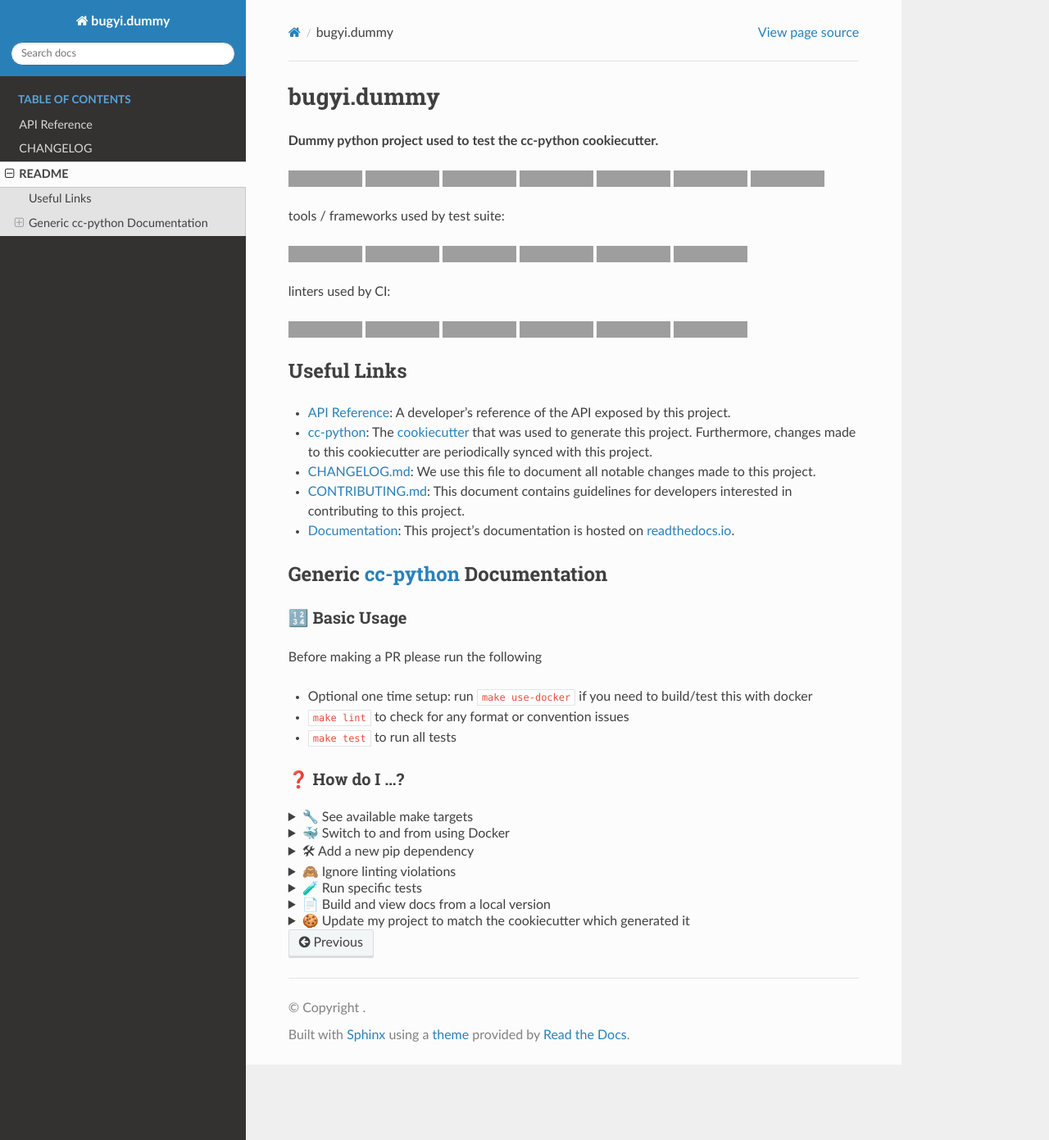
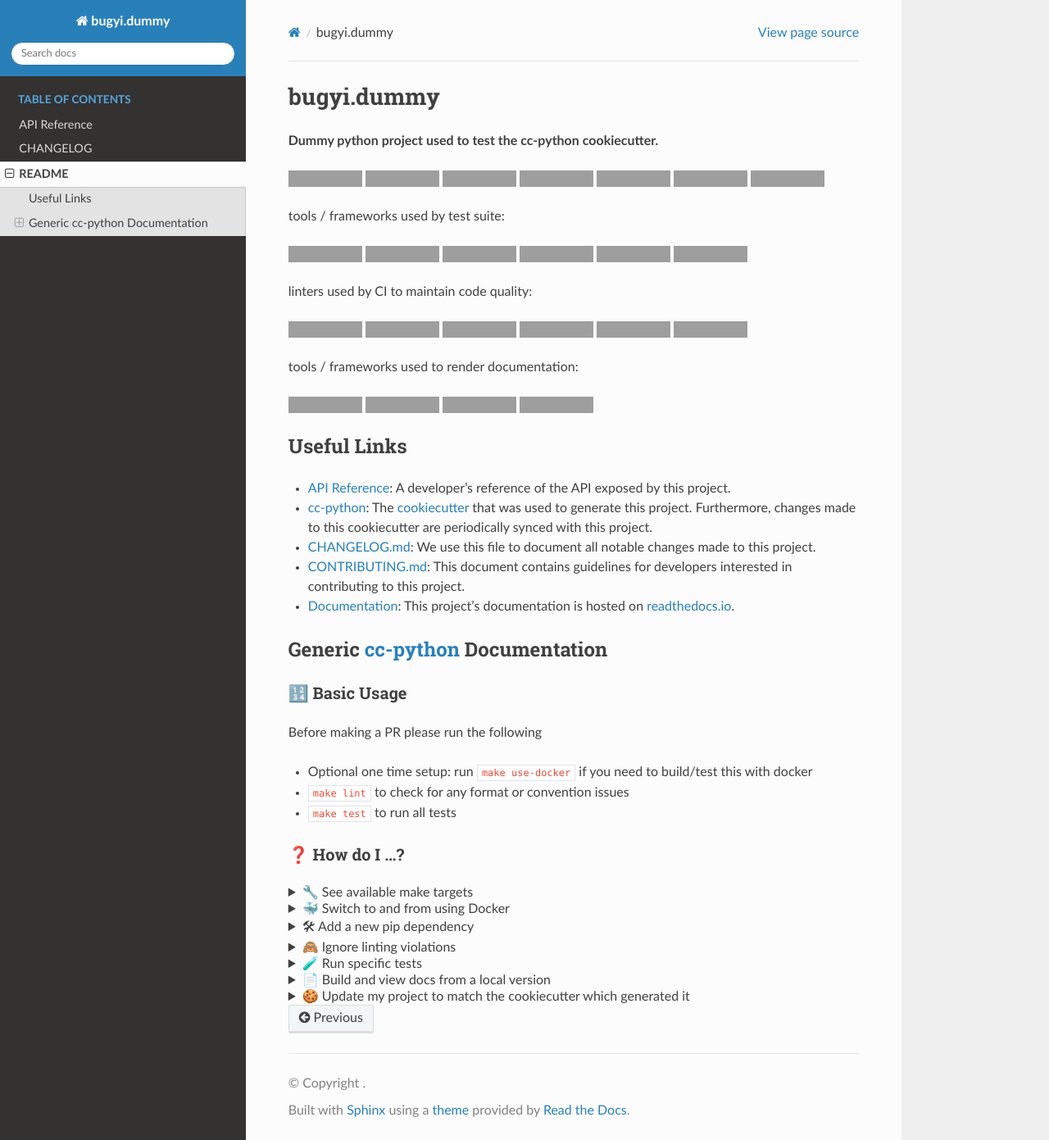
Before and after one commit to bbugyi200/python-dummy, a Sphinx documentation site: the page built from docs/source/README.md, in a window 1280 px wide and 1391 px high. Shown: the whole window at 82% size. Built offline with Sphinx 7.4.7 and the Read the Docs theme 2.0.0, drawn with Linux system fonts in a browser that asks for light colours; grey boxes are pictures that could not be loaded.

```diff
--- a/docs/source/README.md
+++ b/docs/source/README.md
@@ -19,7 +19,7 @@ tools / frameworks used by test suite:
 [![Mocks: pytest-mock](https://img.shields.io/static/v1?label=mocks&message=pytest-mock&color=9c70d7)](https://github.com/pytest-dev/pytest-mock)
 [![Snapshots: syrupy](https://img.shields.io/static/v1?label=snapshots&message=syrupy&color=436fa8)](https://github.com/tophat/syrupy)
 
-linters used by CI:
+linters used by CI to maintain code quality:
 
 [![Linter: pylint](https://img.shields.io/badge/linter-pylint-ffff00)](https://github.com/PyCQA/pylint)
 [![Linter: flake8](https://img.shields.io/badge/linter-flake8-008080)](https://github.com/PyCQA/flake8)
@@ -27,6 +27,13 @@ linters used by CI:
 [![Docstrings: pydocstyle](https://img.shields.io/badge/docstrings-pydocstyle-AFD3E6)](https://github.com/PyCQA/pydocstyle)
 [![Code Style: black](https://img.shields.io/badge/code%20style-black-000000.svg)](https://github.com/psf/black)
 [![Imports: isort](https://img.shields.io/badge/imports-isort-ef8336)](https://github.com/PyCQA/isort)
+
+tools / frameworks used to render documentation:
+
+[![Rendered By: sphinx](https://img.shields.io/badge/rendered%20by-sphinx-38c91f)](https://github.com/sphinx-doc/sphinx)
+[![Hosted On: readthedocs](https://img.shields.io/badge/hosted%20on-readthedocs-e08839)](https://docs.readthedocs.io/en/stable/)
+[![Types: sphinx-autodoc-typehints](https://img.shields.io/static/v1?label=types&message=sphinx-autodoc-types&color=9c70d7)](https://github.com/agronholm/sphinx-autodoc-typehints)
+[![Markdown: m2r2](https://img.shields.io/badge/markdown-m2r2-8e1e3d)](https://github.com/CrossNox/m2r2)
 
 
 ## Useful Links
```
Also changed, not shown: README.md (+8 -1 lines), .cruft.json.
